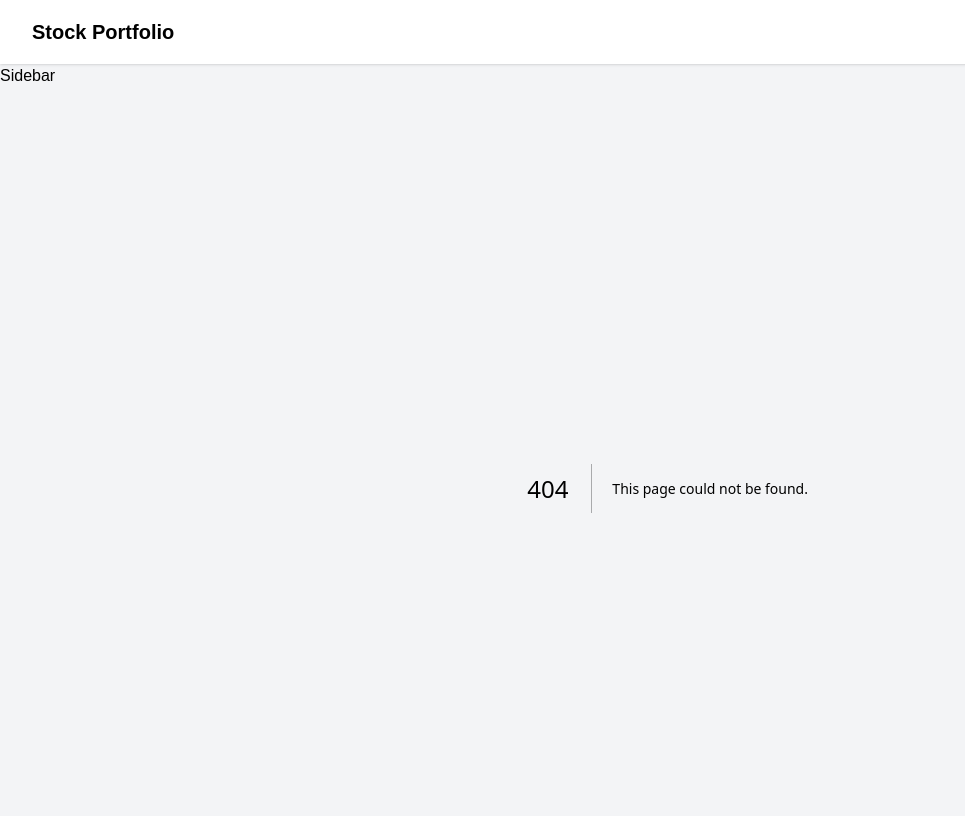
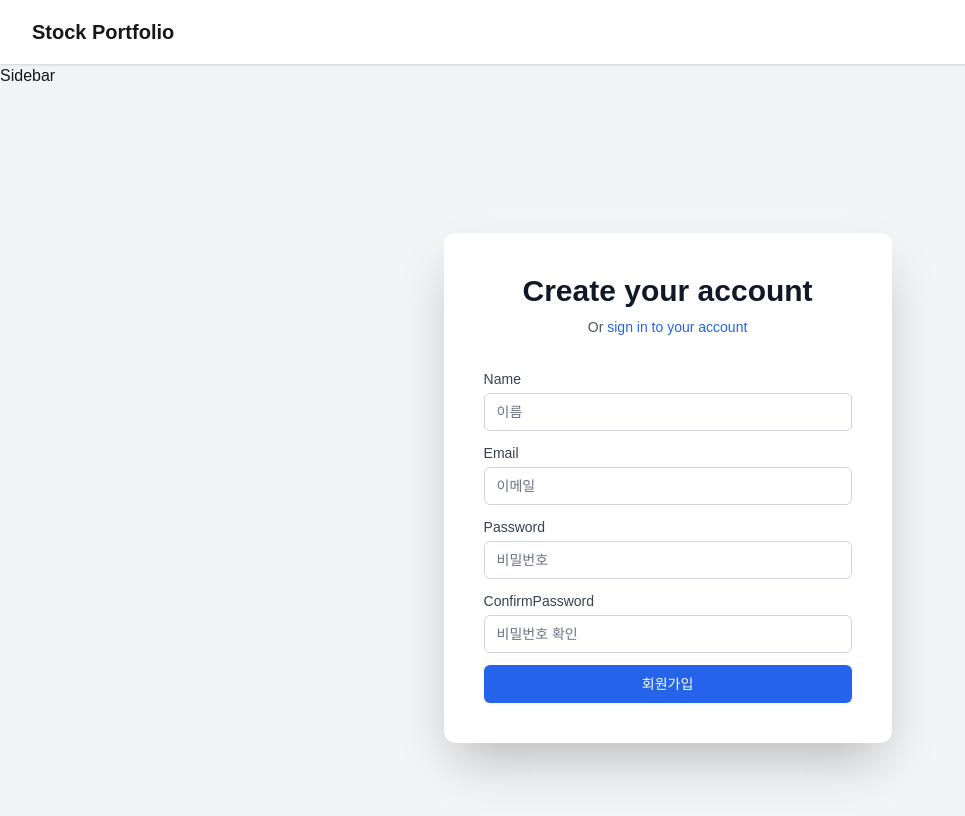
Before and after one commit to zzgh06/stock-portfolio, a Next.js app: page /register in a window 1280 px wide. Before the commit this address had no page. Shown: the top 816 px of the page, without its empty margins (0-965 px from the left). Built offline with nearby package versions, Linux system fonts and the light colour scheme.

Commit message:
feat : 회원가입 기능

```diff
--- /dev/null
+++ b/src/app/(auth)/login/page.tsx
@@ -0,0 +1,18 @@
+'use client'
+
+import LoginForm from "@/components/auth/LoginForm";
+
+export default function Login() {
+  return (
+    <div className="min-h-screen flex items-center justify-center py-12 px-4 sm:px-6 lg:px-8">
+      <div className="max-w-md w-full space-y-8 bg-white p-10 rounded-xl shadow-2xl">
+        <div>
+          <h2 className="text-center text-3xl font-extrabold text-gray-900">
+            Welcome Back
+          </h2>
+        </div>
+        <LoginForm />
+      </div>
+    </div>
+  )
+}
--- /dev/null
+++ b/src/app/(auth)/register/page.tsx
@@ -0,0 +1,25 @@
+'use client'
+import RegisterForm from "@/components/auth/RegisterForm";
+import Link from "next/link";
+
+export default function RegisterPage() {
+  return (
+    <div className="min-h-screen flex items-center justify-center py-12 px-4 sm:px-6 lg:px-8">
+      <div className="max-w-md w-full space-y-8 bg-white p-10 rounded-xl shadow-2xl">
+        <div>
+          <h2 className="text-center text-3xl font-extrabold text-gray-900">
+            Create your account
+          </h2>
+          <p className="mt-2 text-center text-sm text-gray-600">
+            Or{' '}
+            <Link href="/login" className="text-blue-600 hover:text-blue-500">
+              sign in to your account
+            </Link>
+          </p>
+        </div>
+        <RegisterForm />
+      </div>
+    </div>
+
+  )
+}
--- /dev/null
+++ b/src/app/api/auth/register/route.ts
@@ -0,0 +1,41 @@
+import { prisma } from "@/lib/prisma";
+import { NextResponse } from "next/server";
+import bcrypt from 'bcryptjs';
+
+export async function POST(request: Request) {
+  try {
+    const { email, password, name } = await request.json();
+
+    const existingUser = await prisma.user.findUnique({
+      where: { email }
+    });
+
+    if (existingUser) {
+      return NextResponse.json(
+        { error: "이메일이 이미 존재합니다." },
+        { status: 400 }
+      );
+    }
+
+    const hashedPassword = await bcrypt.hash(password, 12);
+
+    const user = await prisma.user.create({
+      data: {
+        name,
+        email,
+        hashedPassword
+      }
+    })
+
+    return NextResponse.json({
+      user: {
+        id: user.id,
+        name: user.name,
+        email: user.email
+      }
+    });
+  } catch (error) {
+    console.error('SIGNUP_ERROR', error);
+    return new NextResponse('Internal Error', { status: 500 });
+  }
+}
--- a/src/app/login/page.tsx
+++ /dev/null
@@ -1,11 +0,0 @@
-'use client'
-
-import LoginForm from "@/components/auth/LoginForm";
-
-export default function Login() {
-  return (
-    <div className="flex justify-center items-center min-h-screen">
-      <LoginForm />
-    </div>
-  )
-}
--- a/src/components/auth/LoginForm.tsx
+++ b/src/components/auth/LoginForm.tsx
@@ -22,12 +22,6 @@ export default function LoginForm() {
   };
 
   return (
-    <div className="max-w-md w-full space-y-8 bg-white p-10 rounded-xl shadow-2xl">
-      <div>
-        <h2 className="text-center text-3xl font-extrabold text-gray-900">
-          Welcome Back
-        </h2>
-      </div>
     <form onSubmit={handleSubmit} className="space-y-4">
       <div>
         <label className="mb-2 block text-sm font-medium text-gray-700">
@@ -62,6 +56,5 @@ export default function LoginForm() {
         로그인
       </button>
     </form>
-    </div>
   )
 }
--- /dev/null
+++ b/src/components/auth/RegisterForm.tsx
@@ -0,0 +1,142 @@
+import { useRouter } from "next/navigation";
+import React, { useState } from "react";
+
+export default function RegisterForm() {
+  const router = useRouter();
+  const [formData, setFormData] = useState({
+    email: '',
+    name: '',
+    password: '',
+    confirmPassword: '',
+  });
+  const [error, setError] = useState('');
+  const [loading, setLoading] = useState(false);
+
+  const handleChange = (e: React.ChangeEvent<HTMLInputElement>) => {
+    const { name, value } = e.target;
+    setFormData(prev => ({
+      ...prev,
+      [name]: value
+    }));
+  };
+
+  const handleSubmit = async (e: React.FormEvent) => {
+    e.preventDefault();
+    setError('');
+    setLoading(true);
+
+    if (formData.password !== formData.confirmPassword) {
+      setError("비밀번호가 일치하지 않습니다.");
+      setLoading(false);
+      return;
+    }
+
+    try {
+      const response = await fetch('/api/auth/register', {
+        method: 'POST',
+        headers: {
+          'Content-Type': 'application/json',
+        },
+        body: JSON.stringify({
+          email: formData.email,
+          password: formData.password,
+          name: formData.name,
+        }),
+      });
+
+      const data = await response.json();
+
+      if (!response.ok) {
+        throw new Error(data.error || '회원가입에 실패했습니다.');
+      }
+      router.push('/login?registered=true');
+    } catch(error) {
+      setError(error instanceof Error ? error.message : '회원가입에 실패했습니다.');
+    } finally {
+      setLoading(false);
+    }
+  }
+
+
+  return (
+    <form className="space-y-3" onSubmit={handleSubmit}>
+      {error && (
+        <div className="bg-red-100 border border-red-400 text-red-700 px-4 py-3 rounded">
+          {error}
+        </div>
+      )}
+
+      <div>
+        <label className="mb-1 block text-sm font-medium text-gray-700">
+          Name
+        </label>
+        <input
+          className="appearance-none relative block w-full px-3 py-2 border border-gray-300 placeholder-gray-500 text-gray-900 rounded-md focus:outline-none focus:ring-blue-500 focus:border-blue-500 focus:z-10 sm:text-sm transition duration-300 ease-in-out"
+          type="text"
+          id="name"
+          name="name"
+          required
+          value={formData.name}
+          onChange={handleChange}
+          placeholder="이름"
+        />
+      </div>
+
+      <div>
+        <label className="mb-1 block text-sm font-medium text-gray-700">
+          Email
+        </label>
+        <input
+          className="appearance-none relative block w-full px-3 py-2 border border-gray-300 placeholder-gray-500 text-gray-900 rounded-md focus:outline-none focus:ring-blue-500 focus:border-blue-500 focus:z-10 sm:text-sm transition duration-300 ease-in-out"
+          type="email"
+          id="email"
+          name="email"
+          required
+          value={formData.email}
+          onChange={handleChange}
+          placeholder="이메일"
+        />
+      </div>
+
+      <div>
+        <label className="mb-1 block text-sm font-medium text-gray-700">
+          Password
+        </label>
+        <input
+          className="appearance-none relative block w-full px-3 py-2 border border-gray-300 placeholder-gray-500 text-gray-900 rounded-md focus:outline-none focus:ring-blue-500 focus:border-blue-500 focus:z-10 sm:text-sm transition duration-300 ease-in-out"
+          type="password"
+          id="password"
+          name="password"
+          required
+          value={formData.password}
+          onChange={handleChange}
+          placeholder="비밀번호"
+        />
+      </div>
+
+      <div>
+        <label className="mb-1 block text-sm font-medium text-gray-700">
+          ConfirmPassword
+        </label>
+        <input
+          className="appearance-none relative block w-full px-3 py-2 border border-gray-300 placeholder-gray-500 text-gray-900 rounded-md focus:outline-none focus:ring-blue-500 focus:border-blue-500 focus:z-10 sm:text-sm transition duration-300 ease-in-out"
+          type="password"
+          id="confirmPassword"
+          name="confirmPassword"
+          required
+          value={formData.confirmPassword}
+          onChange={handleChange}
+          placeholder="비밀번호 확인"
+        />
+      </div>
+
+      <button
+        type="submit"
+        disabled={loading}
+        className="w-full flex justify-center py-2 px-4 border border-transparent rounded-md shadow-sm text-sm font-medium text-white bg-blue-600 hover:bg-blue-700 disabled:bg-blue-400"
+      >
+        {loading ? '회원가입 중...' : '회원가입'}
+      </button>
+    </form>
+  )
+}
```
Also changed, not shown: 1 other file (tests, documents, lock files or other folders). Lines whose indentation alone changed are shown as unchanged.
